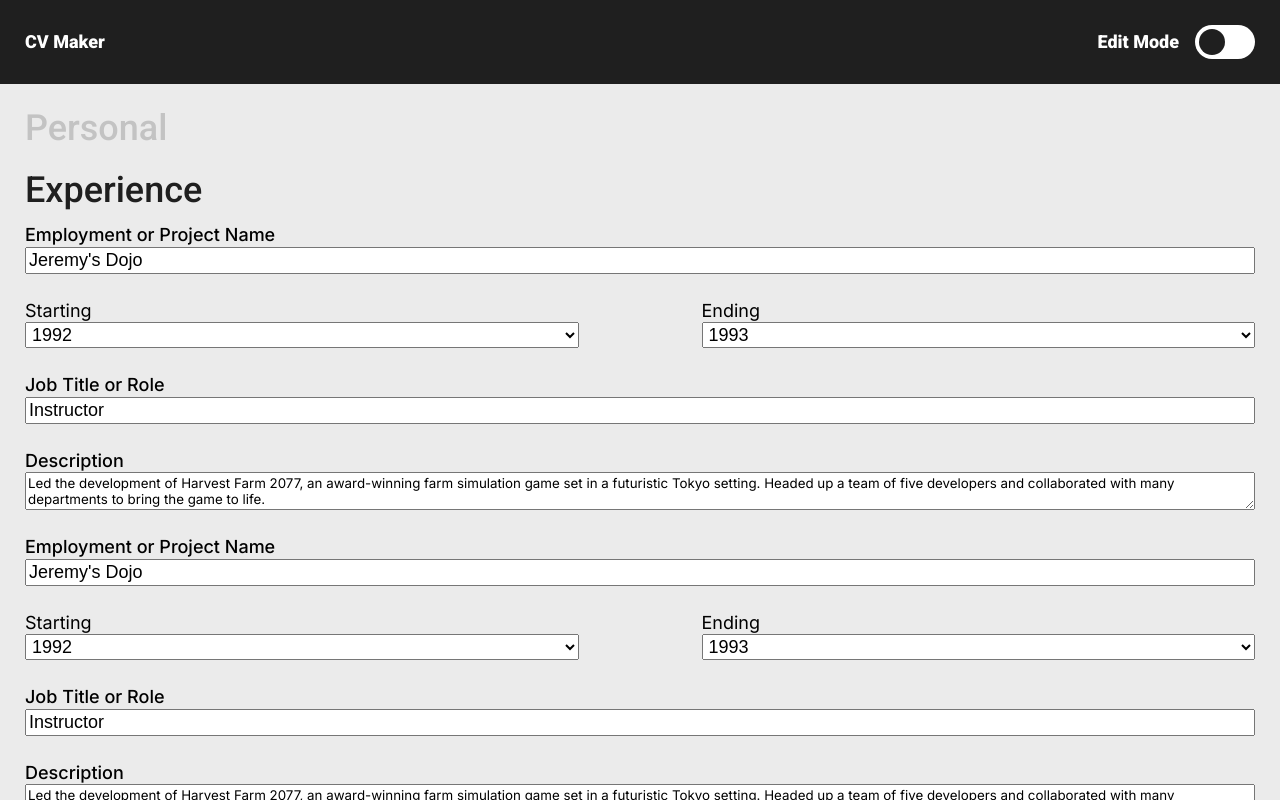
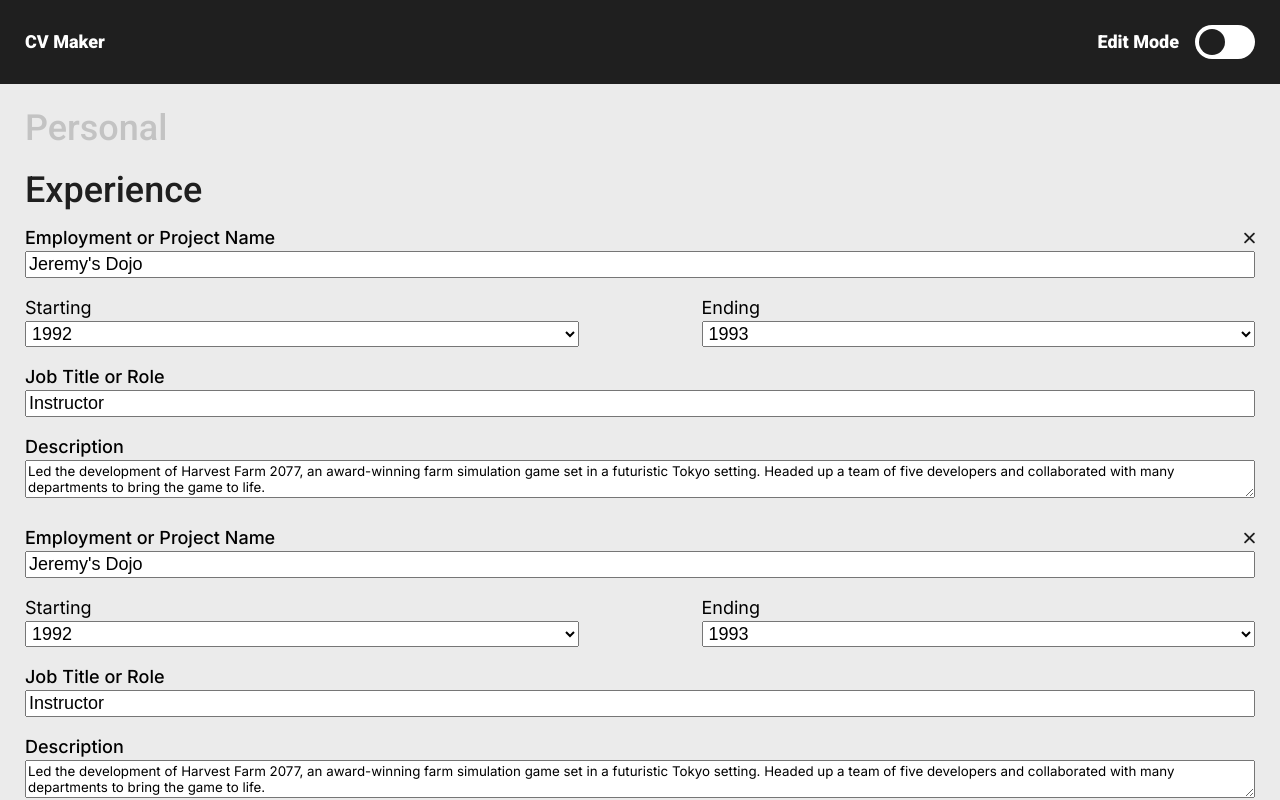
Before and after one commit to jpotterfi/CV-maker, a React (Create React App) app in the folder cv-project/: page / in a window 1280 px wide. Both pictures are taken after a click on the element "Experience". Shown: the top 800 px of the page. Built offline with nearby package versions, Linux system fonts and the light colour scheme.

Commit message:
improved styling on most components

```diff
--- a/cv-project/src/App.css
+++ b/cv-project/src/App.css
@@ -57,4 +57,9 @@ h3 {
 
 #uploadButton {
   align-self: flex-start;
+  background-color: black;
 }
+
+.delete-icon {
+  cursor: pointer;
+}
--- a/cv-project/src/App.js
+++ b/cv-project/src/App.js
@@ -121,6 +121,18 @@ function App() {
 
   console.log(formData.photoFile);
 
+  function deleteSkill(event) {
+    const { id } = event.target;
+
+    setSkillsModules(function (prevSkills) {
+      let newArray = [...prevSkills];
+      console.log("before splice", newArray);
+      newArray.splice(id, 1);
+      console.log("after splice", newArray);
+      return newArray;
+    });
+  }
+
   function changeEducation(event) {
     const { name, value, id } = event.target;
     console.log(name, value, id);
@@ -143,6 +155,24 @@ function App() {
         ...prevExperience[id],
         [name]: value,
       };
+      return newArray;
+    });
+  }
+
+  function deleteEducation(event) {
+    const { id } = event.target;
+    setEducationModules(function (prevEducation) {
+      let newArray = [...prevEducation];
+      newArray.splice(id, 1);
+      return newArray;
+    });
+  }
+
+  function deleteExeperience(event) {
+    const { id } = event.target;
+    setExperienceModules(function (prevExperience) {
+      let newArray = [...prevExperience];
+      newArray.splice(id, 1);
       return newArray;
     });
   }
@@ -261,6 +291,7 @@ function App() {
             experienceModules={experienceModules}
             addExperience={addExperience}
             changeExperience={changeExperience}
+            deleteExperience={deleteExeperience}
           />
           <Skills
             activeComponentData={activeComponent}
@@ -268,6 +299,7 @@ function App() {
             skillsModules={skillsModules}
             changeSkill={changeSkill}
             addSkill={addSkill}
+            deleteSkill={deleteSkill}
           />
           <Education
             activeComponentData={activeComponent}
@@ -275,6 +307,7 @@ function App() {
             educationModules={educationModules}
             changeEducation={changeEducation}
             addEducation={addEducation}
+            deleteEducation={deleteEducation}
           />
           <Graphics
             activeComponentData={activeComponent}
--- a/cv-project/src/Components/Education.js
+++ b/cv-project/src/Components/Education.js
@@ -13,6 +13,7 @@ export default function Education(props) {
         educationEnding={educationModArr[index].educationEnding}
         moduleID={index}
         changeEducation={props.changeEducation}
+        deleteEducation={props.deleteEducation}
       />
     );
   });
--- a/cv-project/src/Components/Experience.js
+++ b/cv-project/src/Components/Experience.js
@@ -16,6 +16,7 @@ export default function Experience(props) {
         }
         moduleID={index}
         changeExperience={props.changeExperience}
+        deleteExperience={props.deleteExperience}
       />
     );
   });
--- a/cv-project/src/Components/Modules/ModEducation.js
+++ b/cv-project/src/Components/Modules/ModEducation.js
@@ -1,8 +1,19 @@
+import DeleteIcon from "../../Images/delete-icon.svg";
+
 export default function ModEducation(props) {
   return (
-    <form>
-      <div className="column">
-        <label className="weight--slight">School Name</label>
+    <div>
+      <div className="column form">
+        <div className="row between">
+          <label className="weight--slight">School Name</label>
+          <img
+            src={DeleteIcon}
+            type="button"
+            id={props.moduleID}
+            className="delete-icon"
+            onClick={props.deleteEducation}
+          />
+        </div>
         <input
           type="text"
           placeholder="School Name"
@@ -285,6 +296,6 @@ export default function ModEducation(props) {
           </select>
         </div>
       </div>
-    </form>
+    </div>
   );
 }
--- a/cv-project/src/Components/Modules/ModExperience.js
+++ b/cv-project/src/Components/Modules/ModExperience.js
@@ -1,3 +1,5 @@
+import DeleteIcon from "../../Images/delete-icon.svg";
+
 export default function ModExperience(props) {
   // function locateInArray() {
   //   const experienceModules = props.experienceModules;
@@ -21,9 +23,18 @@ export default function ModExperience(props) {
     // //       experienceRole: "",
     // //       experienceDescription: "",
     // //     },
-    <form>
+    <div className="form">
       <div className="column">
-        <label className="weight--slight">Employment or Project Name</label>
+        <div className="row between">
+          <label className="weight--slight">Employment or Project Name</label>
+          <img
+            src={DeleteIcon}
+            type="button"
+            id={props.moduleID}
+            className="delete-icon"
+            onClick={props.deleteExperience}
+          />
+        </div>
         <input
           type="text"
           placeholder="Employment or Project Name"
@@ -316,6 +327,6 @@ export default function ModExperience(props) {
           style={{ fontFamily: "Inter" }}
         />
       </div>
-    </form>
+    </div>
   );
 }
--- a/cv-project/src/Components/Modules/ModSkills.js
+++ b/cv-project/src/Components/Modules/ModSkills.js
@@ -1,8 +1,18 @@
+import DeleteIcon from "../../Images/delete-icon.svg";
+
 export default function ModSkills(props) {
   return (
-    <form>
-      <div className="column">
+    <div className="column modskills">
+      <div className="row between">
         <label className="weight--slight">Skill</label>
+        <img
+          src={DeleteIcon}
+          type="button"
+          id={props.moduleID}
+          className="delete-icon"
+          onClick={props.deleteSkill}
+        />
+      </div>
       <input
         type="text"
         placeholder="Skill Name"
@@ -13,6 +23,5 @@ export default function ModSkills(props) {
         id={props.moduleID}
       />
     </div>
-    </form>
   );
 }
--- a/cv-project/src/Components/Skills.js
+++ b/cv-project/src/Components/Skills.js
@@ -11,6 +11,7 @@ export default function Skills(props) {
         skillName={skillsModArr[index]}
         moduleID={index}
         changeSkill={props.changeSkill}
+        deleteSkill={props.deleteSkill}
       />
     );
   });
--- a/cv-project/src/index.css
+++ b/cv-project/src/index.css
@@ -173,14 +173,29 @@ code {
 }
 
 form {
-  line-height: 125%;
+  line-height: 150%;
   font-family: "Inter";
   font-size: 1.125rem;
   display: flex;
   flex-direction: column;
-  gap: 26px;
+  gap: 1rem;
+}
+
+.form {
+  line-height: 150%;
+  font-family: "Inter";
+  font-size: 1.125rem;
+  display: flex;
+  flex-direction: column;
+  gap: 1rem;
 }
 
 .weight--slight {
   font-weight: 500;
 }
+
+.modskills {
+  line-height: 150%;
+  font-size: 1.125rem;
+  font-family: "Inter";
+}
```
Also changed, not shown: cv-project/src/Images/delete-icon.svg (added). Lines whose indentation alone changed are shown as unchanged.
